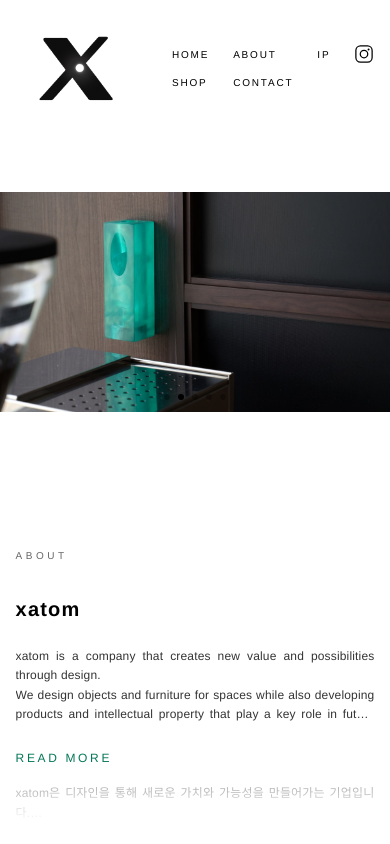
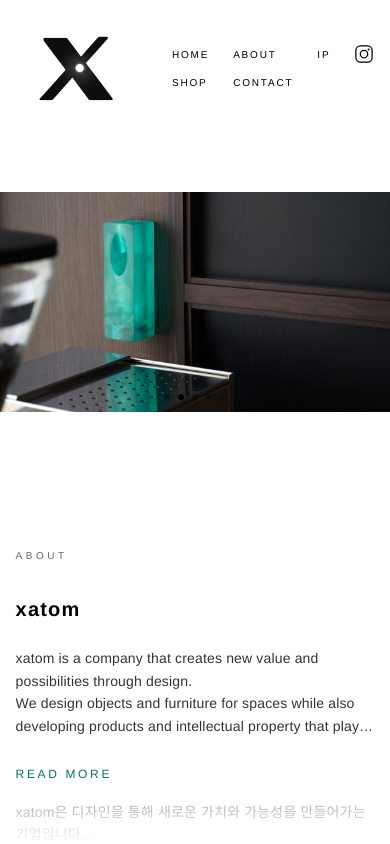
Before and after one commit to xatom-space/xatom, a Next.js app: page /home in a window 390 px wide. Shown: the top 844 px of the page. Built offline with nearby package versions, Linux system fonts and the light colour scheme.

Commit message:
Refine mobile about typography

```diff
--- a/app/home/page.tsx
+++ b/app/home/page.tsx
@@ -250,8 +250,8 @@ xatom은 새로운 차원을 디자인합니다.`;
           <h2 className="text-xl font-semibold tracking-[0.06em] text-black md:text-2xl">xatom</h2>
 
           <div
-            className="mt-6 text-justify font-extralight !text-[12px] leading-relaxed text-black/80 md:!text-[21px]"
-            style={{ textAlign: 'justify', textJustify: 'inter-word' }}
+            className="mt-6 text-left text-sm font-light leading-relaxed text-black/80 md:text-justify md:!text-[21px] md:font-extralight"
+            style={{ textAlign: undefined, textJustify: undefined }}
           >
             <p
               className={aboutExpanded ? 'whitespace-pre-line' : 'overflow-hidden whitespace-pre-line'}
@@ -288,8 +288,8 @@ xatom은 새로운 차원을 디자인합니다.`;
                     WebkitLineClamp: 2,
                     WebkitMaskImage: 'linear-gradient(to bottom, rgba(0,0,0,0.9), rgba(0,0,0,0))',
                     maskImage: 'linear-gradient(to bottom, rgba(0,0,0,0.9), rgba(0,0,0,0))',
-                    textAlign: 'justify',
-                    textJustify: 'inter-word',
+                    textAlign: 'left',
+                    textJustify: 'auto',
                   }}
                 >
                   {aboutKo}
```
